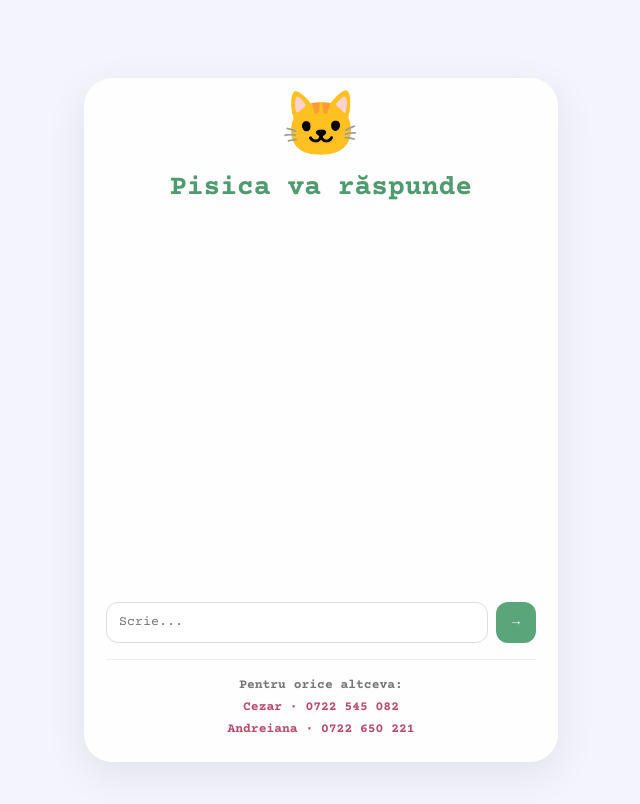
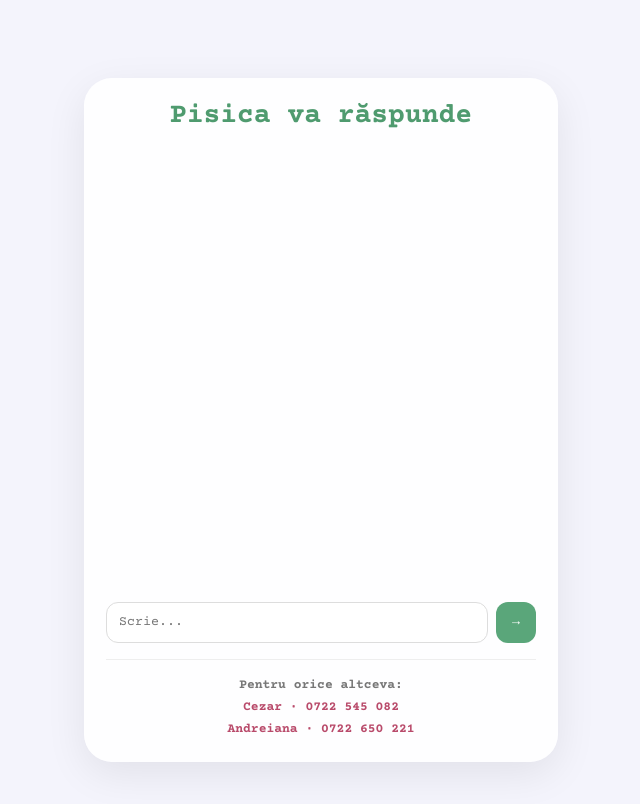
Before and after one commit to andreiana007/wed-invitation, a Next.js app: page /pisica in a window 1280 px wide. Shown: the top 804 px of the page, without its empty margins (319-959 px from the left). Built offline with nearby package versions, Linux system fonts and the light colour scheme.

Commit message:
Update page.js

```diff
--- a/app/pisica/page.js
+++ b/app/pisica/page.js
@@ -68,7 +68,7 @@ export default function PisicaPage() {
         }}
       >
         <div style={{ textAlign: "center", marginBottom: "14px" }}>
-          <div style={{ fontSize: "64px", lineHeight: 1, marginBottom: "8px" }}>🐱</div>
+
           <h1
             style={{
               margin: 0,
```
